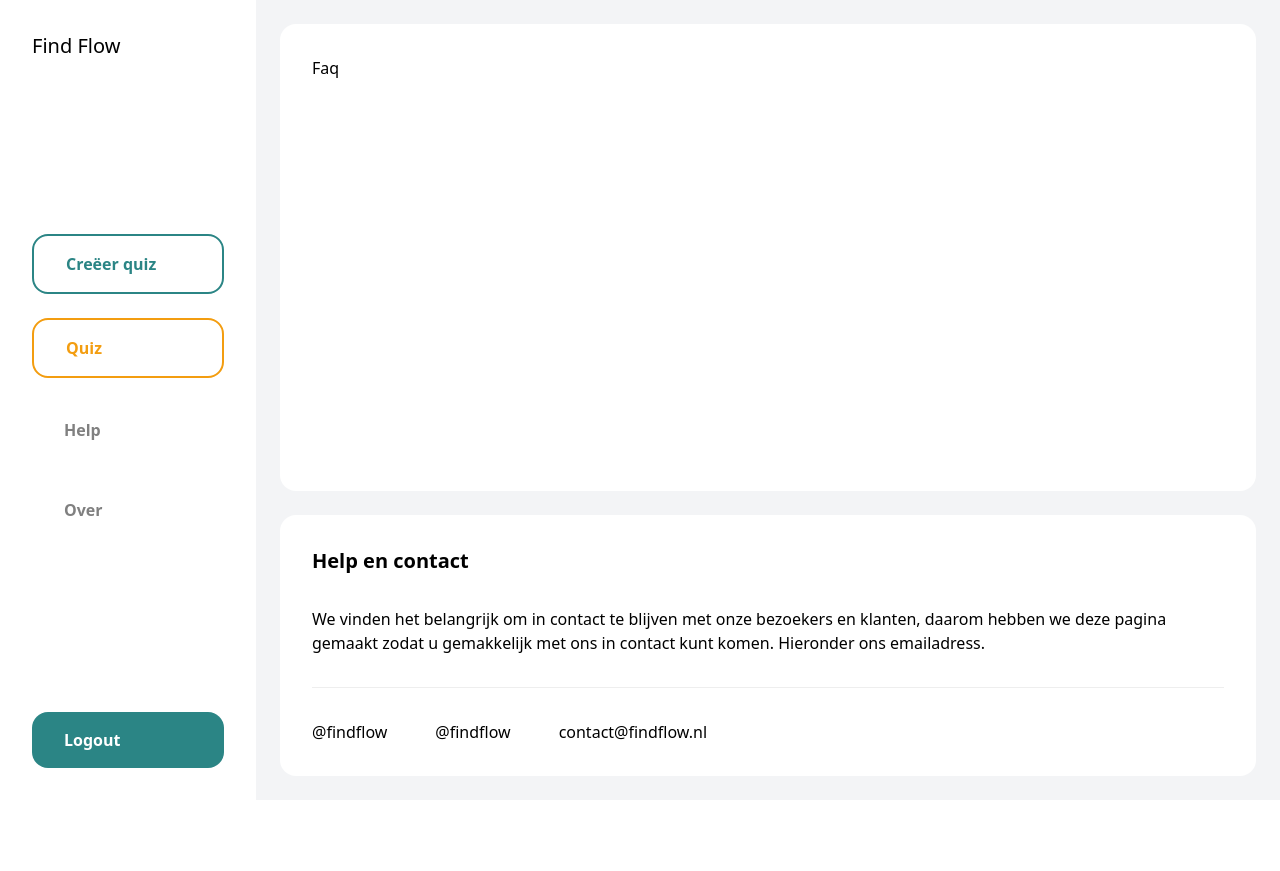
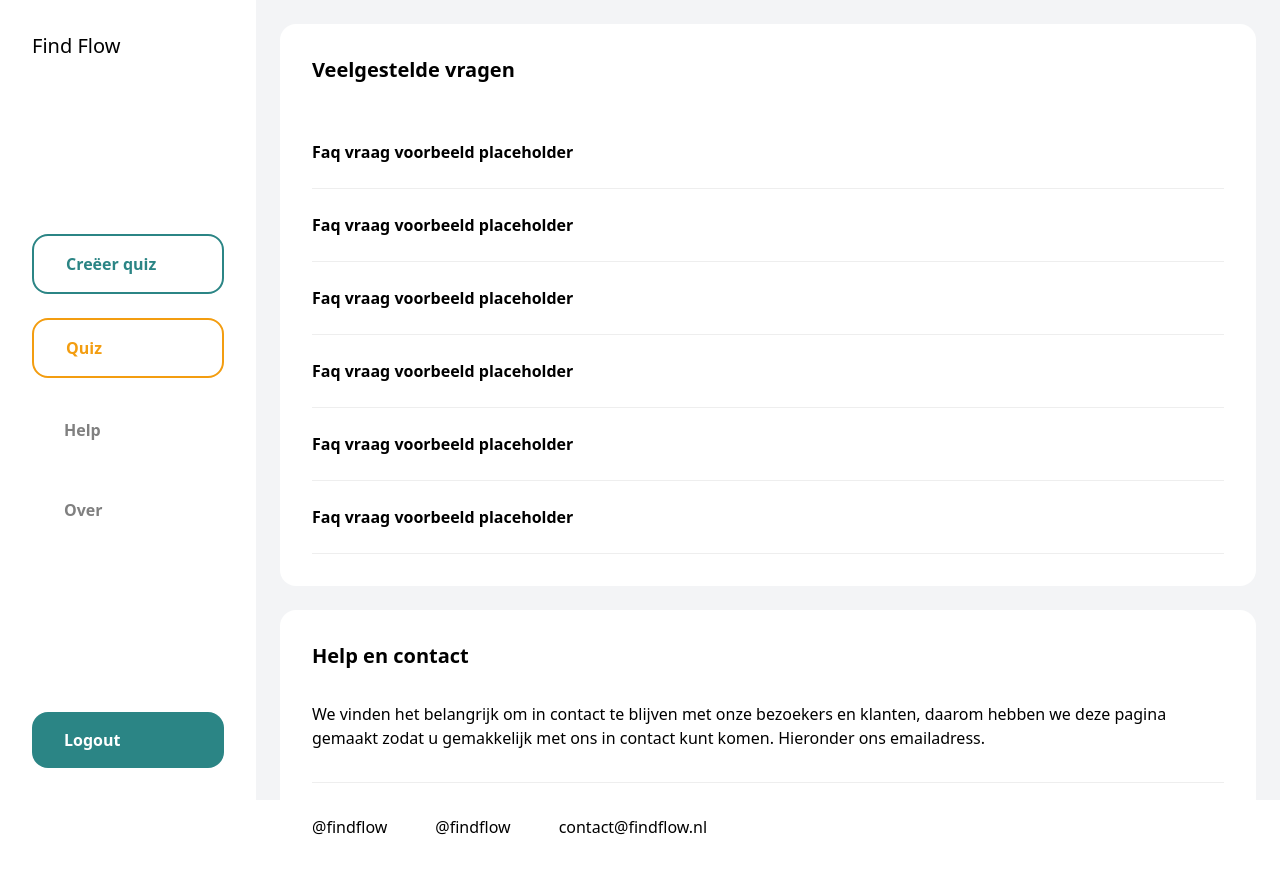
Before and after one commit to joeribreedveld/findflow, a Next.js app: page /help in a window 1280 px wide. Before the commit the page ends 800 px from the top, so only its background shows below. Built offline with nearby package versions, Linux system fonts and the light colour scheme.

Commit message:
feat(faq): make faq section without functionality

```diff
--- a/src/components/quiz/Faq.tsx
+++ b/src/components/quiz/Faq.tsx
@@ -1,7 +1,21 @@
 const Faq = () => (
-  <section className="h-full rounded-2xl bg-white p-8">Faq</section>
+  <section className="h-full rounded-2xl bg-white p-8">
+    <h2 className="mb-8 text-xl font-bold">Veelgestelde vragen</h2>
+    <ul>
+      <FaqItem />
+      <FaqItem />
+      <FaqItem />
+      <FaqItem />
+      <FaqItem />
+      <FaqItem />
+    </ul>
+  </section>
 );
 
-const FaqItem = () => <li>FaqItem</li>;
+const FaqItem = () => (
+  <li className="border-b border-[#eee] py-6">
+    <p className="font-semibold">Faq vraag voorbeeld placeholder</p>
+  </li>
+);
 
 export default Faq;
```
